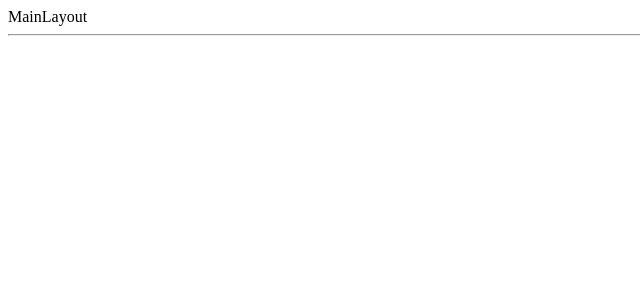
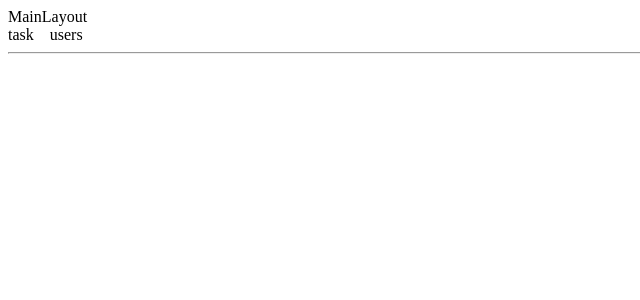
Before and after one commit to PidopryhoraVitaliy/okten--react, a React (Vite) app: page / in a window 1280 px wide. Shown: the top 300 px of the page, without its empty margins (0-640 px from the left). Built offline with nearby package versions, Linux system fonts and the light colour scheme.

Commit message:
lesson 8 - dispatch in useEffect

```diff
--- a/package.json
+++ b/package.json
@@ -12,7 +12,10 @@
   "dependencies": {
     "react": "^19.2.0",
     "react-dom": "^19.2.0",
-    "react-router-dom": "^7.13.0"
+    "react-router-dom": "^7.13.0",
+    "axios": "^1.13.6",
+    "react-redux": "^9.2.0",
+    "@reduxjs/toolkit": "^2.11.2"
   },
   "devDependencies": {
     "@eslint/js": "^9.39.1",
--- /dev/null
+++ b/src/components/user-component/User.css
@@ -0,0 +1,11 @@
+.user {
+    padding: 10px;
+    border: 1px solid #ccc;
+    border-radius: 10px;
+    width: 20%;
+    background-color: #EEE;
+}
+
+.user p {
+    margin: 2px 0;
+}
--- /dev/null
+++ b/src/components/user-component/User.tsx
@@ -0,0 +1,14 @@
+import './User.css';
+import {type FC} from "react";
+import type {IUser} from "../../models/IUser.ts";
+
+type PropType = { user: IUser; }
+
+export const User: FC<PropType> = ({user}) => {
+    return (
+        <div className={'user'}>
+            <b>{user.id}</b>
+            <p>user: <b>{user.name}</b></p>
+        </div>
+    );
+};
--- /dev/null
+++ b/src/components/users-component/Users.css
@@ -0,0 +1,5 @@
+.users-wrap {
+    display: flex;
+    gap: 20px;
+    flex-wrap: wrap;
+}
--- /dev/null
+++ b/src/components/users-component/Users.tsx
@@ -0,0 +1,31 @@
+import './Users.css';
+import {User} from "../user-component/User.tsx";
+import {useAppSelector, userSliceActions} from "../../main.tsx";
+import {useDispatch} from "react-redux";
+import {useEffect} from "react";
+
+export const Users = () => {
+    const {users} = useAppSelector(({userSlice}) => userSlice);
+    const dispatch = useDispatch();
+
+    useEffect(() => {
+        fetch("https://jsonplaceholder.typicode.com/users/")
+            .then((response) => response.json())
+            .then((data) => {
+                dispatch(userSliceActions.loadUsers(data));
+            })
+    }, []);
+
+    return (
+        <>
+            <div className='title-wrap'>
+                <h2>Users:</h2>
+            </div>
+            <div className='users-wrap'>
+                {
+                    users.map((user) => <User key={user.id} user={user}/>)
+                }
+            </div>
+        </>
+    );
+};
--- a/src/layouts/MainLayout.tsx
+++ b/src/layouts/MainLayout.tsx
@@ -1,11 +1,12 @@
 import './MainLayout.css';
 import {Outlet} from "react-router-dom";
+import {Menu} from "../menu/Menu.tsx";
 
 export const MainLayout = () => {
     return (
         <>
             MainLayout
-            {/*<Menu/>*/}
+            <Menu/>
             <hr/>
             <Outlet/>
         </>
--- a/src/main.tsx
+++ b/src/main.tsx
@@ -2,7 +2,42 @@ import './index.css'
 import {createRoot} from 'react-dom/client'
 import {RouterProvider} from "react-router-dom";
 import {router} from "./router/router.ts";
+import {Provider, useSelector} from "react-redux";
+import {configureStore, createSlice, type PayloadAction} from "@reduxjs/toolkit";
+import type {IUser} from "./models/IUser.ts";
+
+type UserSliceType = {
+    users: IUser[],
+}
+
+const initialState: UserSliceType = {
+    users: []
+};
+
+export const userSlice = createSlice({
+    name: "userSlice",
+    initialState: initialState,
+    reducers: {
+        loadUsers: (state, action: PayloadAction<IUser[]>) => {
+            state.users = action.payload;
+        }
+    }
+});
+
+export const userSliceActions = {
+    ...userSlice.actions
+};
+
+const store = configureStore({
+    reducer: {
+        userSlice: userSlice.reducer
+    }
+});
+
+export const useAppSelector = useSelector.withTypes<ReturnType<typeof store.getState>>();
 
 createRoot(document.getElementById('root')!).render(
-    <RouterProvider router={router}/>
+    <Provider store={store}>
+        <RouterProvider router={router}/>
+    </Provider>
 )
--- /dev/null
+++ b/src/menu/Menu.css
@@ -0,0 +1,15 @@
+a {
+    text-decoration: none;
+    color: inherit;
+}
+
+ul {
+    display: flex;
+    gap: 16px;
+    margin: 0;
+    padding: 0;
+}
+
+li {
+    list-style: none;
+}
--- /dev/null
+++ b/src/menu/Menu.tsx
@@ -0,0 +1,11 @@
+import './Menu.css';
+import {Link} from "react-router-dom";
+
+export const Menu = () => {
+    return (
+        <ul>
+            <li><Link to={''}>task</Link></li>
+            <li><Link to={'users'}>users</Link></li>
+        </ul>
+    );
+};
--- /dev/null
+++ b/src/models/IUser.ts
@@ -0,0 +1,4 @@
+export interface IUser {
+    id: number;
+    name: string;
+}
--- /dev/null
+++ b/src/pages/UsersPage.tsx
@@ -0,0 +1,9 @@
+import {Users} from "../components/users-component/Users.tsx";
+
+export const UsersPage = () => {
+    return (
+        <>
+            <Users/>
+        </>
+    );
+};
--- a/src/router/router.ts
+++ b/src/router/router.ts
@@ -1,10 +1,13 @@
 import {createBrowserRouter} from "react-router-dom";
 import {MainLayout} from "../layouts/MainLayout.tsx";
+import App from "../App.tsx";
+import {UsersPage} from "../pages/UsersPage.tsx";
 
 export const router = createBrowserRouter([
     {
         path: '/', Component: MainLayout, children: [
-            // { index: true, Component: Home },
+            {index: true, Component: App},
+            {path: 'users', Component: UsersPage}
         ]
     }
 ]);
```
Also changed, not shown: 1 other file (tests, documents, lock files or other folders).
